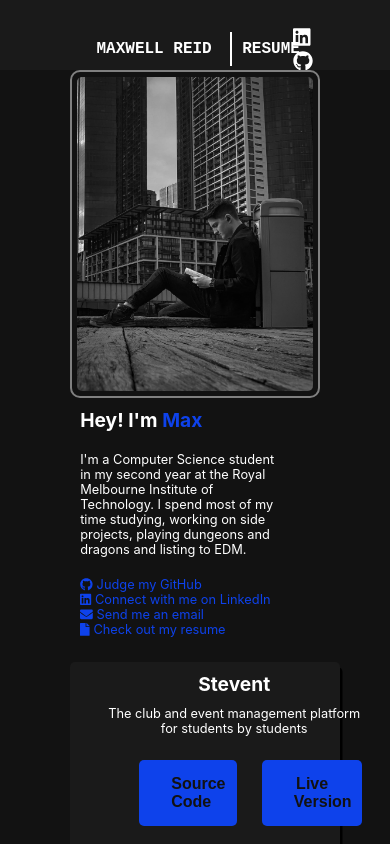
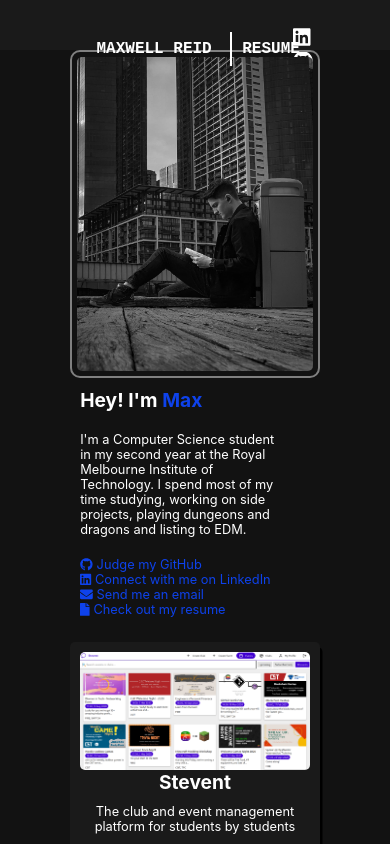
Before and after one commit to Prydeton/portfolio, a React (Create React App) app: page /portfolio in a window 390 px wide. Shown: the top 844 px of the page. Built offline with nearby package versions, Linux system fonts and the light colour scheme.

Commit message:
Add additional breakpoint to project cards

```diff
--- a/src/components/ProjectListing/projectListingStyle.js
+++ b/src/components/ProjectListing/projectListingStyle.js
@@ -17,6 +17,10 @@ export const Container = styled.div`
     -moz-animation: fadeIn ease 2s;
     -o-animation: fadeIn ease 2s;
     -ms-animation: fadeIn ease 2s;
+
+    @media only screen and (max-width: 750px) {
+        grid-template-columns: 1fr !important;
+    }
 
     @keyframes fadeIn {
         0% {
@@ -73,9 +77,11 @@ export const ImageContainer = styled.div`
     display: grid;
     justify-items: center;
     align-items: center;
+
     img {
         width: 100%;
-        height: auto;
+        height: 100%;
+        object-fit: cover;
         display: block;
         margin-left: auto;
         margin-right: auto;
@@ -131,6 +137,10 @@ export const ButtonGroup = styled.div`
         grid-template-columns: 1fr 1fr;
     }
 
+    @media only screen and (max-width: 550px) {
+        grid-template-columns: 1fr;
+    }
+
     & > a {
         width: 100%;
         text-align: center;
--- a/src/pages/pageStyle.js
+++ b/src/pages/pageStyle.js
@@ -6,6 +6,10 @@ import styled from '@emotion/styled';
 
 export const AppContainer = styled.div`
     background-color: #0e42eb;
+
+    * {
+        box-sizing: border-box !important;
+    }
 `
 
 export const PageContainer = styled.nav`
```
